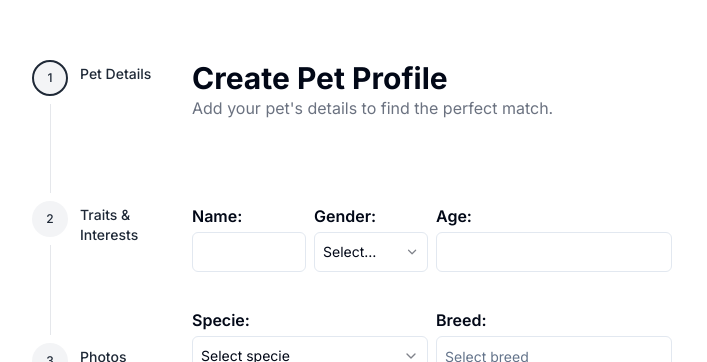
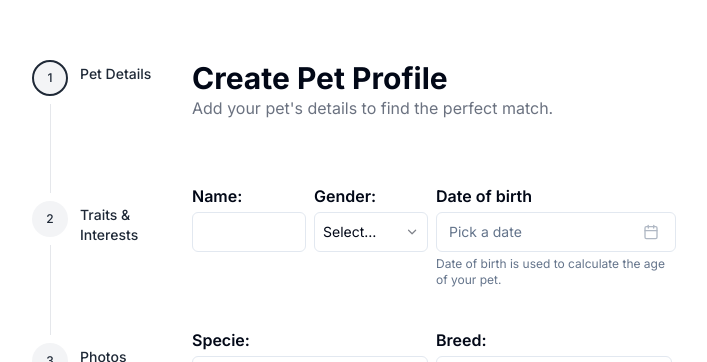
Before and after one commit to reneruano95/tinderpet-v2.0, a Next.js app: page /onboarding in a window 1280 px wide. Shown: the part 106-468 px from the top of the page, without its empty margins (288-995 px from the left). Built offline with nearby package versions, Linux system fonts and the light colour scheme; no server answers; the database is empty.

Commit message:
date of birth input updated

```diff
--- a/app/(auth)/onboarding/page.tsx
+++ b/app/(auth)/onboarding/page.tsx
@@ -50,7 +50,7 @@
   const form = useForm<OnboardingFormValues>({
     defaultValues: {
       name: "",
-      age: "",
+      age: undefined,
       specie: "",
       breed: "",
       gender: "",
--- a/components/auth/onboarding/step-1.tsx
+++ b/components/auth/onboarding/step-1.tsx
@@ -1,6 +1,8 @@
 import { useCallback, useEffect, useState } from "react";
 import { useFormContext } from "react-hook-form";
 import { useQuery } from "@tanstack/react-query";
+import { CalendarIcon } from "lucide-react";
+import { format } from "date-fns";
 
 import { Input } from "@/components/ui/input";
 import {
@@ -21,6 +23,14 @@
 import { OnboardingFormValues } from "@/lib/types";
 import { getBreeds, getBreedsBySpecies, getSpecies } from "@/lib/actions/pets";
 import { AutoComplete } from "@/components/ui/autocomplete";
+import {
+  Popover,
+  PopoverContent,
+  PopoverTrigger,
+} from "@/components/ui/popover";
+import { cn } from "@/lib/utils";
+import { Button } from "@/components/ui/button";
+import { Calendar } from "@/components/ui/calendar";
 
 const FRAMEWORKS = ["Angular", "React", "Vue", "Svelte", "Next.js", "Gatsby"];
 
@@ -140,15 +150,45 @@
             control={form.control}
             name="age"
             render={({ field }) => (
-              <FormItem className="col-span-3 sm:col-span-2 space-y-1">
+              <FormItem className="flex flex-col col-span-3 sm:col-span-2 space-y-1">
                 <FormLabel className="font-semibold text-sm sm:text-base">
-                  Age:
+                  Date of birth
                 </FormLabel>
-                <FormControl>
-                  <Input className="px-2 py-1" placeholder="" {...field} />
-                </FormControl>
-
-                <FormMessage className="text-xs" />
+                <Popover>
+                  <PopoverTrigger asChild>
+                    <FormControl>
+                      <Button
+                        variant={"outline"}
+                        className={cn(
+                          "w-[240px] pl-3 text-left font-normal",
+                          !field.value && "text-muted-foreground"
+                        )}
+                      >
+                        {field.value ? (
+                          format(field.value, "PPP")
+                        ) : (
+                          <span>Pick a date</span>
+                        )}
+                        <CalendarIcon className="ml-auto h-4 w-4 opacity-50" />
+                      </Button>
+                    </FormControl>
+                  </PopoverTrigger>
+                  <PopoverContent className="w-auto p-0" align="start">
+                    <Calendar
+                      mode="single"
+                      selected={field.value}
+                      onSelect={field.onChange}
+                      disabled={(date) =>
+                        date > new Date() || date < new Date("1900-01-01")
+                      }
+                      initialFocus
+                    />
+                  </PopoverContent>
+                </Popover>
+                <FormDescription className="text-xs">
+                  Date of birth is used to calculate the age of your pet.
+                </FormDescription>
+                <FormMessage />
               </FormItem>
             )}
           />
--- a/lib/schemas/onboarding.ts
+++ b/lib/schemas/onboarding.ts
@@ -12,10 +12,27 @@
   photo3: z.string().optional(),
   photo4: z.string().optional(),
 });
+const FormSchema = z
+  .object({
+    dob: z.date({
+      required_error: "A date of birth is required.",
+    }),
+  })
+  .refine((data) => data.dob < new Date(), {
+    message: "Date of birth cannot be in the future.",
+    path: ["dob"],
+  });
 
 export const onboardingSchema = z.object({
   name: z.string().min(1, "Name is required."),
-  age: z.string().min(1, "Age is required."),
+  age: z
+    .date({
+      required_error: "A date of birth is required.",
+    })
+    .refine((data) => data < new Date(), {
+      message: "Date of birth cannot be in the future.",
+      path: ["age"],
+    }),
   specie: z
     .string({
       required_error: "Please select a specie",
```
